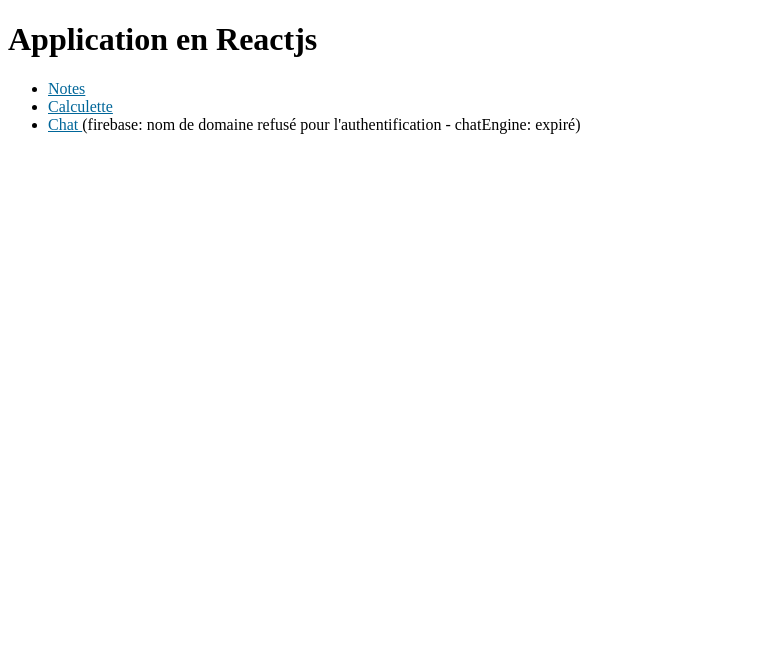
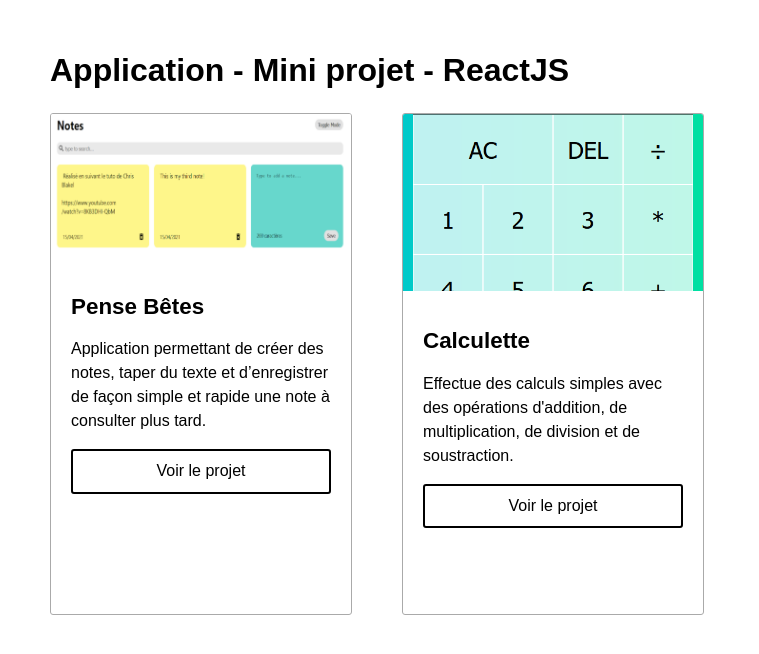
Before and after one commit to utilisateur974/Portfolio, a website: page pages/reactjs.html in a window 1280 px wide. Shown: the whole page, without its empty margins (0-759 px from the left). Drawn offline with nearby package versions, Linux system fonts and the light colour scheme.

Commit message:
ajout partie projets: tuile

```diff
--- /dev/null
+++ b/css/page.css
@@ -0,0 +1,85 @@
+body {
+    font-family: sans-serif;
+    margin: 50px 50px 200px;
+    line-height: 1.3;
+    padding-bottom: 100px;
+}
+a {
+    text-decoration: none;
+    color: black;
+}
+.project-preview {
+    display: block;
+    float: left;
+    width: 300px;
+    height: 500px;
+    margin-right: 50px;
+    margin-bottom: 50px;
+    color: #000;
+    text-decoration: none;
+    border: 1px solid #aaa;
+    border-radius: 3px;
+    overflow: hidden;
+    -webkit-transition: all 200ms ease;
+    /* position: relative; */
+}
+.project-preview:hover {
+    -moz-box-shadow: 1px 1px 10px 1px #ddd;
+    -webkit-box-shadow: 1px 1px 10px 1px #ddd;
+    box-shadow: 1px 1px 10px 1px #ddd;
+}
+.project-preview img {
+    display: none;
+    width: 100%;
+}
+@media (min-width: 500px) {
+    .project-preview img {
+        display: block;
+   }
+}
+.project-preview__description {
+    padding: 20px;
+    display: block;
+}
+.project-preview__description h1 {
+    font-size: 1.4em;
+    margin-bottom: 15px;
+}
+.project-preview__description p {
+    line-height: 1.5;
+}
+.project-preview__description .project-btn {
+    display: block;
+    margin: 15px 0;
+    padding: 10px;
+    text-align: center;
+    border: 2px solid black;
+    border-radius: 3px;
+    /* position:absolute;
+    bottom: 0px; */
+    /* position:fixed;
+    bottom: 0px */
+}
+.project-preview__description ul li {
+    display: inline-block;
+}
+.project-preview__description ul li:first-child {
+    font-size: 10px;
+}
+.project-preview__description ul li a {
+    display: block;
+   /* padding: 5px 10px;
+    */
+   /* border: 1px solid #aaa;
+    */
+   /* border-radius: 3px;
+    */
+    color: #aaa;
+    font-size: 10px;
+    text-decoration: none;
+    -webkit-transition: all 200ms ease;
+}
+.project-preview__description ul li a:hover {
+    color: #919191;
+    border-color: #919191;
+}
--- a/css/pages.css
+++ /dev/null
@@ -1,12 +0,0 @@
-.tiptext {
-    color:#069;
-    cursor:pointer;
-}
-.description {
-    display:none;
-    position:absolute;
-    border:1px solid #000;
-    width:400px;
-    height:400px;
-    background-color: white;
-}
--- a/pages/reactjs.html
+++ b/pages/reactjs.html
@@ -2,30 +2,30 @@
 <html lang="fr">
 <head>
   <meta charset="utf-8">
-  <title>Projet App React </title>
-  <link href="../css/pages.css" rel="stylesheet">
+  <title>Projet ReactJS</title>
+  <link href="../css/page.css" rel="stylesheet">
 </head>
 <body>
-	<h1> Application en Reactjs </h1>
-  <ul>
-    <li>
-      <a class="tiptext" href="https://frolicking-brioche-66295f.netlify.app/"> Notes
-        <iframe class="description" src="https://frolicking-brioche-66295f.netlify.app/"></iframe>
-      </a>
-    </li>
-    <li>
-      <a class="tiptext" href="https://calculette-9e78d6.netlify.app/"> Calculette
-        <iframe class="description" src="https://calculette-9e78d6.netlify.app/"></iframe>
-      </a>
-    </li>
-    <li>
-      <a class="tiptext" href="https://unichattutobyjavascriptmastery.netlify.app/"> Chat
-        <iframe class="description" src="https://unichattutobyjavascriptmastery.netlify.app/"></iframe>
-      </a> <span>(firebase: nom de domaine refusé pour l'authentification - chatEngine: expiré) </span>
-</ul>
+  <h1> Application - Mini projet - ReactJS </h1>
 
-  <script src="https://ajax.googleapis.com/ajax/libs/jquery/1.12.4/jquery.min.js"></script>
-  <script src="../js/pages.js"></script>
+  <div class="project-preview" href="#">
+    <img src="../images/react/notes.png" alt="Pense Bêtes" />
+    <div class="project-preview__description">
+      <h1>Pense Bêtes</h1>
+      <p>Application permettant de créer des notes, taper du texte et d’enregistrer de façon simple et rapide une note à consulter plus tard.</p>
+      <a class="project-btn" href="https://frolicking-brioche-66295f.netlify.app/">Voir le projet</a>
+
+    </div>
+  </div>
+
+  <div class="project-preview" href="#">
+    <img src="../images/react/calc.PNG" alt="Calculette" />
+    <div class="project-preview__description">
+      <h1>Calculette</h1>
+      <p>Effectue des calculs simples avec des opérations d'addition, de multiplication, de division et de soustraction.</p>
+      <a class="project-btn" href="https://calculette-9e78d6.netlify.app">Voir le projet</a>
+    </div>
+  </div>
 
 </body>
 </html>
```
Also changed, not shown: pages/ds.html (+49 -20 lines), images/ds/Parkinson.png (added), images/ds/fake-news.jpg (added), images/ds/ser.jpg (added), images/react/calc.PNG (added), images/react/notes.png (added), 1 other file.
